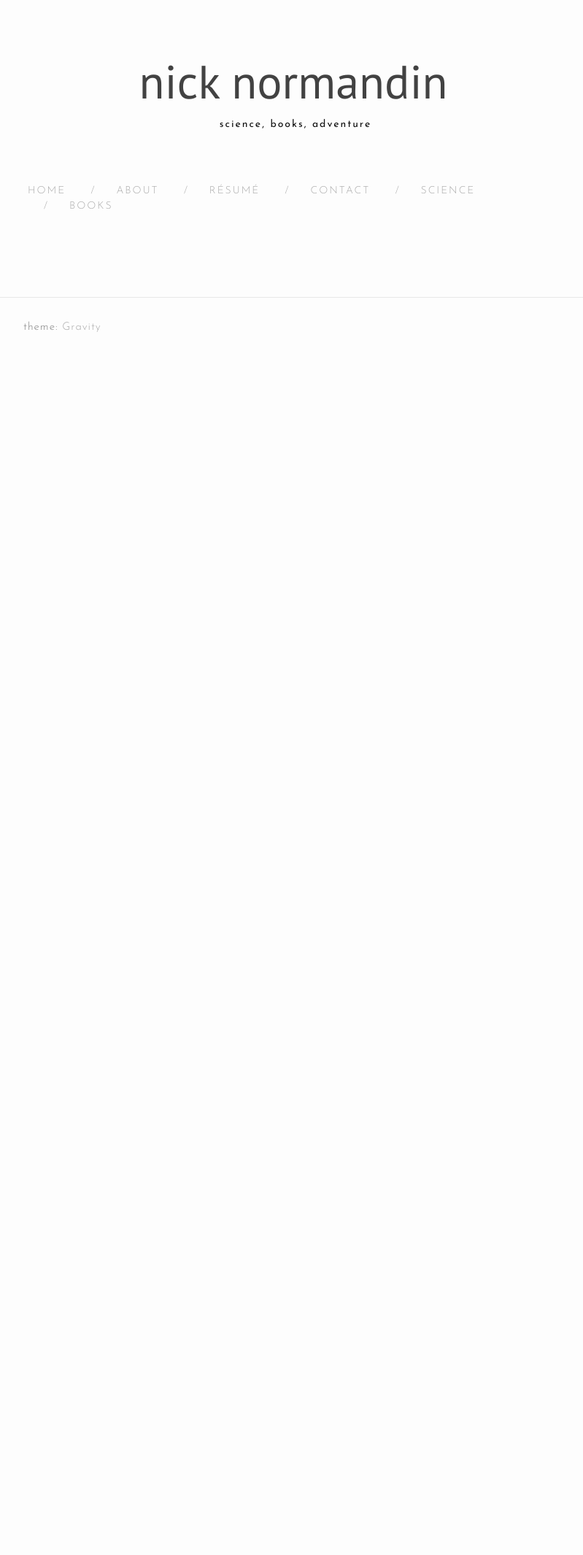
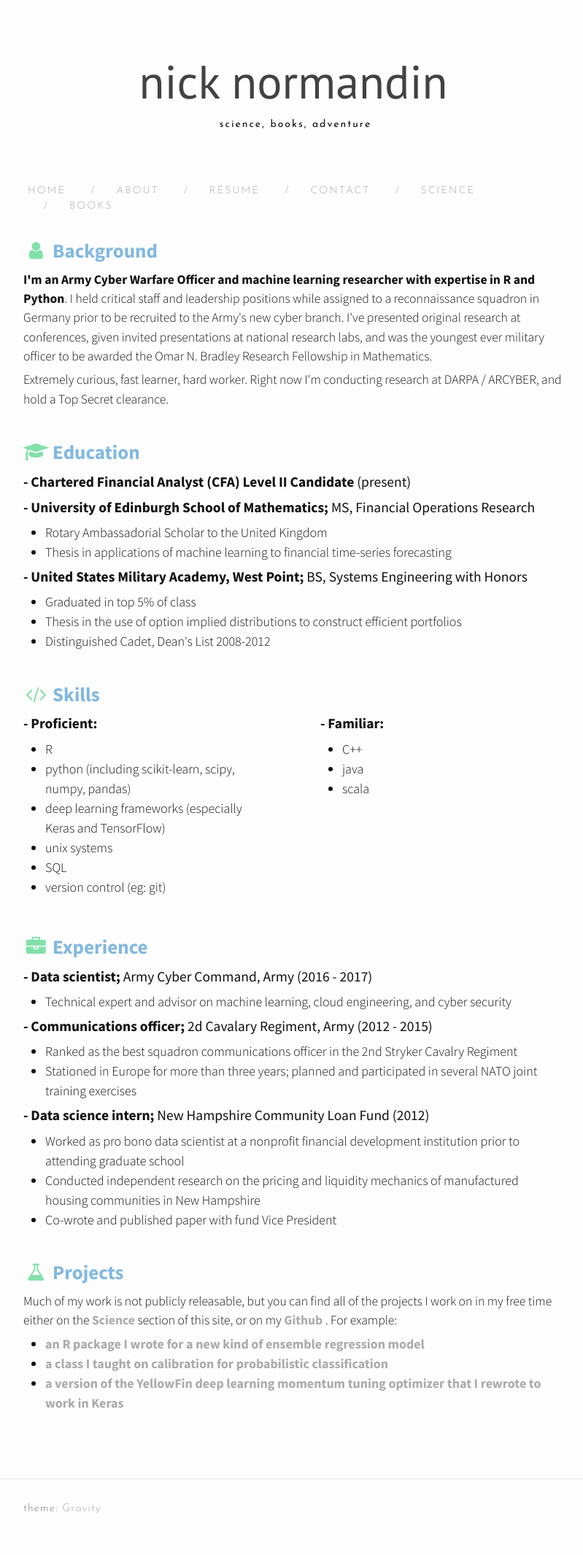
Before and after one commit to nnormandin/nnormandin.github.io, a Jekyll site: the page built from resume.md, in a window 1280 px wide. Shown: the whole page at 73% size, without its empty margins (238-1037 px from the left). Built offline with Jekyll 4.4.1, drawn with Linux system fonts in a browser that asks for light colours; nearby versions of some CDN libraries; before the commit the page ends 900 px from its top, so only the background shows below that.

Commit message:
push resume

```diff
--- a/css/style.scss
+++ b/css/style.scss
@@ -89,7 +89,7 @@ h1, h2, h3, h4, h5, h6,
 p, blockquote, pre,
 ul, ol, dl, figure,
 %vertical-rhythm {
-    margin-bottom: $spacing-unit / 2;
+    margin-bottom: $spacing-unit / 5;
 }
 
 
--- a/resume.md
+++ b/resume.md
@@ -4,24 +4,100 @@ title: Résumé
 permalink: /resume/
 order: 2
 ---
-<!--
-<h1 style="font-size: 20pt; font-weight: bold">
-<span class="fa-stack fa-lg" style="font-size: 16pt">
-  <i class="fa fa-circle fa-stack-2x" style="color:#82E0AA;"></i>
-  <i class="fa fa-user fa-stack-1x fa-inverse" style="color:black;"></i>
-</span> Background
-</h1>
+
+
+<h1 style="color:#82B8E0;"><i class="fa fa-user fa-fw" aria-hidden="true" style="color:#82E0AA;"></i> <strong> Background</strong></h1>
 <p>
-    a bunch of text here ...
+<strong>I'm an Army Cyber Warfare Officer and machine learning researcher with expertise in R and Python</strong>. I held critical staff and leadership positions while assigned to a reconnaissance squadron in Germany prior to be recruited to the Army's new cyber branch. I've presented original research at conferences, given invited presentations at national research labs, and was the youngest ever military officer to be awarded the Omar N. Bradley Research Fellowship in Mathematics.
+<p>
+Extremely curious, fast learner, hard worker. Right now I'm conducting research at DARPA / ARCYBER, and hold a Top Secret clearance.</p><br>
+
 </p>
+<h1 style="color:#82B8E0;"><i class="fa fa-graduation-cap fa-fw" aria-hidden="true" style="color:#82E0AA;"></i> <strong> Education</strong></h1>
 
-<h1 style="color:#82E0AA;"><i class="fa fa-user fa-fw" aria-hidden="true" style="color:black;"></i> <strong> Background</strong></h1>
+<font size = "2">
+<h1><strong>- Chartered Financial Analyst (CFA) Level II Candidate </strong>(present)</h1></font>
 
-<h1 style="color:#82B8E0;"><i class="fa fa-graduation-cap fa-fw" aria-hidden="true" style="color:black;"></i> <strong> Education</strong></h1>
+<font size = "2">
+<h1><strong>- University of Edinburgh School of Mathematics; </strong> MS, Financial Operations Research</h1></font>
+<p>
+<ul>
+    <li>Rotary Ambassadorial Scholar to the United Kingdom</li>
+    <li>Thesis in applications of machine learning to financial time-series forecasting</li>
+</ul>
+</p>
+<font size = "2">
+<h1><strong>- United States Military Academy, West Point; </strong> BS, Systems Engineering with Honors</h1></font>
+<ul>
+    <li>Graduated in top 5% of class</li>
+    <li>Thesis in the use of option implied distributions to construct efficient portfolios</li>
+    <li>Distinguished Cadet, Dean's List 2008-2012</li>
+</ul>
+<br>
 
-<h1 style="color:#82E0AA;"><i class="fa fa-code fa-fw" aria-hidden="true" style="color:#82B8E0;"></i> <strong> Skills</strong></h1>
+<h1 style="color:#82B8E0;"><i class="fa fa-code fa-fw" aria-hidden="true" style="color:#82E0AA;"></i> <strong> Skills</strong></h1>
+
+<div style="float: left; width: 45%; height: 300px">
+
+<font size = "2">
+<h1><strong>- Proficient:</strong></h1></font>
+<ul>
+    <li>R</li>
+    <li>python (including scikit-learn, scipy, numpy, pandas)</li>
+    <li>deep learning frameworks (especially Keras and TensorFlow)</li>
+    <li>unix systems</li>
+    <li>SQL</li>
+    <li>version control (eg: git)</li>
+</ul>
+
+</div>
+<div style="float:left; width: 10%; height: 300px"></div>
+<div style="float: right; width: 45%; height: 300px">
+
+<font size = "2">
+<h1><strong>- Familiar:</strong></h1></font>
+<ul>
+    <li>C++</li>
+    <li>java</li>
+    <li>scala</li>
+</ul>
+</div>
+
+
+<h1 style="color:#82B8E0;"><i class="fa fa-briefcase fa-fw" aria-hidden="true" style="color:#82E0AA;"></i> <strong> Experience</strong></h1>
+<font size = "2">
+
+
+<h1><strong>- Data scientist;</strong> Army Cyber Command, Army (2016 - 2017)</h1></font>
+<ul>
+    <li>Technical expert and advisor on machine learning, cloud engineering, and cyber security </li>
+</ul>
+
+<font size = "2">
+<h1><strong>- Communications officer;</strong> 2d Cavalary Regiment, Army (2012 - 2015)</h1></font>
+<ul>
+    <li>Ranked as the best squadron communications officer in the 2nd Stryker Cavalry Regiment </li>
+    <li>Stationed in Europe for more than three years; planned and participated in several NATO joint training exercises</li>
+</ul>
+
+<font size = "2">
+<h1><strong>- Data science intern;</strong> New Hampshire Community Loan Fund (2012)</h1></font>
+<ul>
+    <li>Worked as pro bono data scientist at a nonprofit financial development institution prior to attending graduate school </li>
+    <li>Conducted independent research on the pricing and liquidity mechanics of manufactured housing communities in New Hampshire</li>
+    <li>Co-wrote and published paper with fund Vice President</li>
+
+</ul>
+
+<br>
+
 
 <h1 style="color:#82B8E0;"><i class="fa fa-flask fa-fw" aria-hidden="true" style="color:#82E0AA;"></i> <strong> Projects</strong></h1>
-
-<h1 style="color:#82E0AA;"><i class="fa fa-briefcase fa-fw" aria-hidden="true"></i> <strong> Experience</strong></h1>
--->
+<p>
+    Much of my work is not publicly releasable, but you can find all of the projects I work on in my free time either on the <strong><a href="http://nnormandin.com/science">Science</a></strong> section of this site, or on my <strong><a href="https://github.com/nnormandin"> Github </a></strong>. For example:
+    <ul><strong>
+        <li> <a href="https://github.com/nnormandin/localexpeRt">an R package I wrote for a new kind of ensemble regression model</a></li>
+        <li><a href="https://github.com/nnormandin/Probability_Calibration/blob/master/probability_classification.pdf">a class I taught on calibration for probabilistic classification</a></li>
+        <li><a href="http://nnormandin.com/science/2017/07/01/yellowfin.html">a version of the YellowFin deep learning momentum tuning optimizer that I rewrote to work in Keras</a></li></strong>
+    </ul>
+</p>
```
Also changed, not shown: 1 other file.
